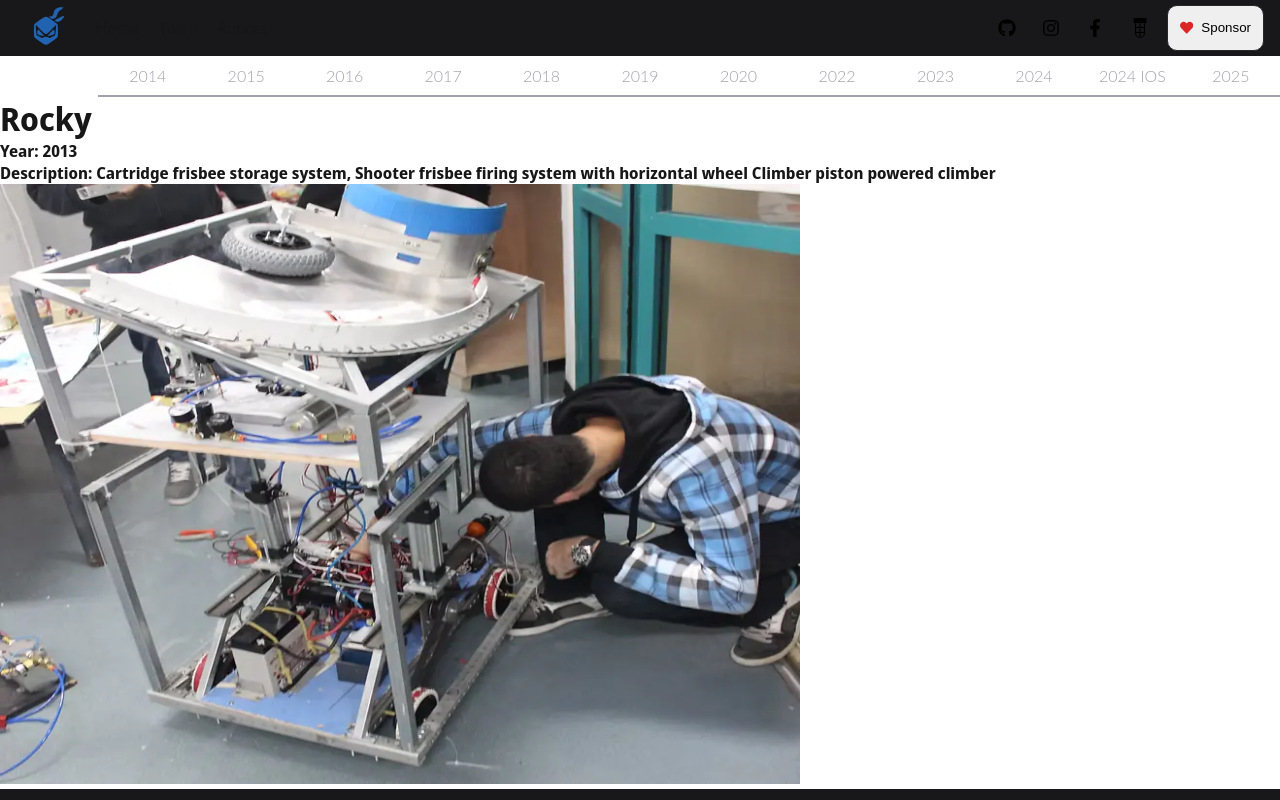
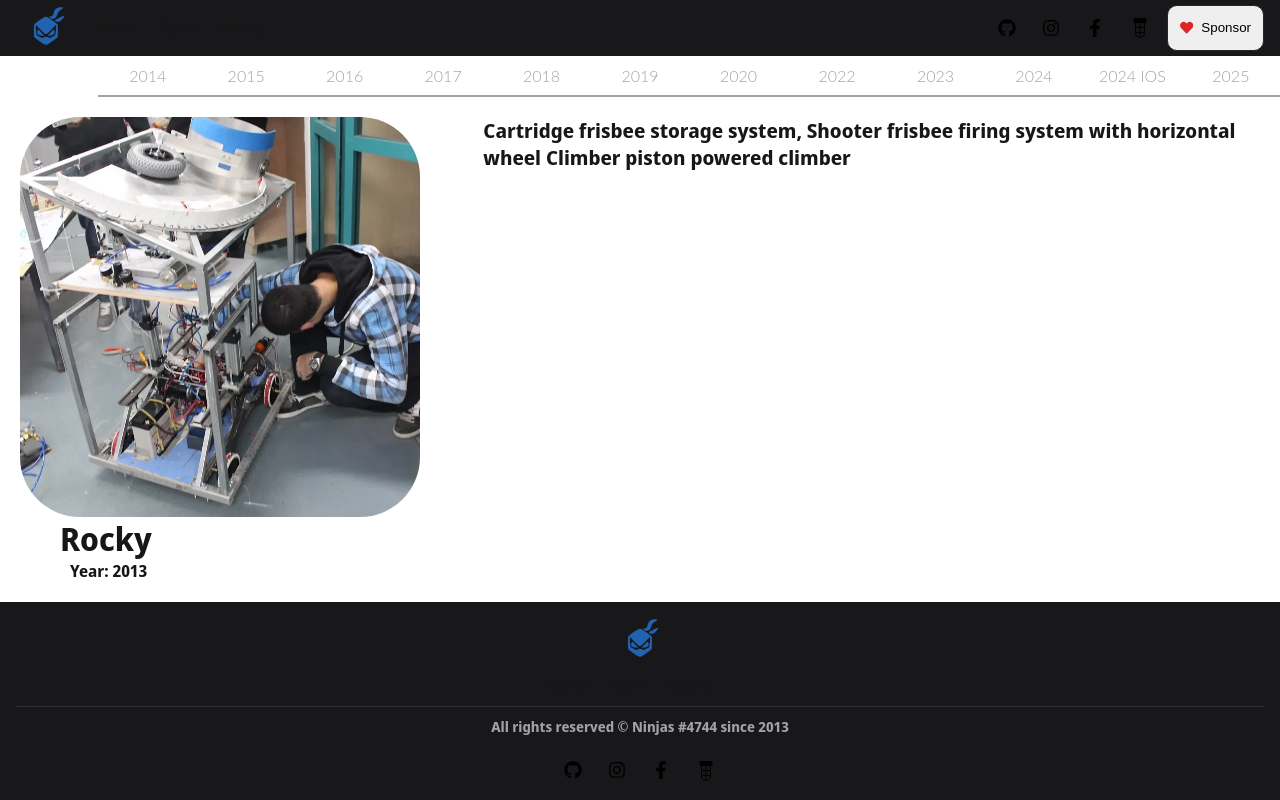
Before and after one commit to Ninjas4744-Organization/Team-Website, a Next.js app: page /robots/2013 in a window 1280 px wide. Shown: the top 800 px of the page. Built offline with nearby package versions, Linux system fonts and the light colour scheme.

Commit message:
Styled robot pages

```diff
--- a/app/robots/[id]/page.tsx
+++ b/app/robots/[id]/page.tsx
@@ -1,5 +1,6 @@
 import Image from "next/image";
 import type {Robot} from "@/lib/types/Robot";
+import { RobotPageContainer } from "@/components/robots/RobotPageContainer";
 
 interface RobotPageProps {
 	params: Promise<{
@@ -23,17 +24,23 @@ export default async function RobotPage({ params }: RobotPageProps) {
 	}
 
 	return (
-		<main>
-			<h1>{robot.name}</h1>
-			<p><strong>Year:</strong> {robot.year}</p>
-			<p><strong>Description:</strong> {robot.description}</p>
+		<RobotPageContainer>
+			<div>
+				<div className="_robot_image_container">
+					<Image
+					src={`/assets/robots/${robot.name}.webp`}
+					alt={`Robot ${robot.name}`}
+					width={800}
+					height={600}
+					className="_robot_image" />
+				</div>
+				<h1>{robot.name}</h1>
+				<p><strong>Year:</strong> {robot.year}</p>
+			</div>
+			<div className="_description_container">
+				<p>{robot.description}</p>
+			</div>
 
-			<Image
-				src={`/assets/robots/${robot.name}.webp`}
-				alt={`Robot ${robot.name}`}
-				width={800}
-				height={600}
-			/>
-		</main>
+		</RobotPageContainer>
 	);
 }
--- /dev/null
+++ b/components/robots/RobotPageContainer.tsx
@@ -0,0 +1,40 @@
+'use client';
+
+import styled from "styled-components";
+
+export const RobotPageContainer = styled.div`
+    padding: 20px;
+    display: flex;
+
+    > ._description_container {
+        flex: 2;
+
+        > p {
+            font-size: 20px;
+        }
+    }
+
+    > div {
+        flex: 1;
+        > ._robot_image_container {
+            width: 400px;
+            height: 400px;
+
+            > ._robot_image{
+                border-radius: 15%;
+                width: 100%;
+                height: 100%;
+                object-fit: cover;
+                object-position: center;
+            }
+        }
+
+        > h1 {
+            padding-left: 40px;
+        }
+
+        > p {
+            padding-left: 50px;
+        }
+    }
+`;
```
